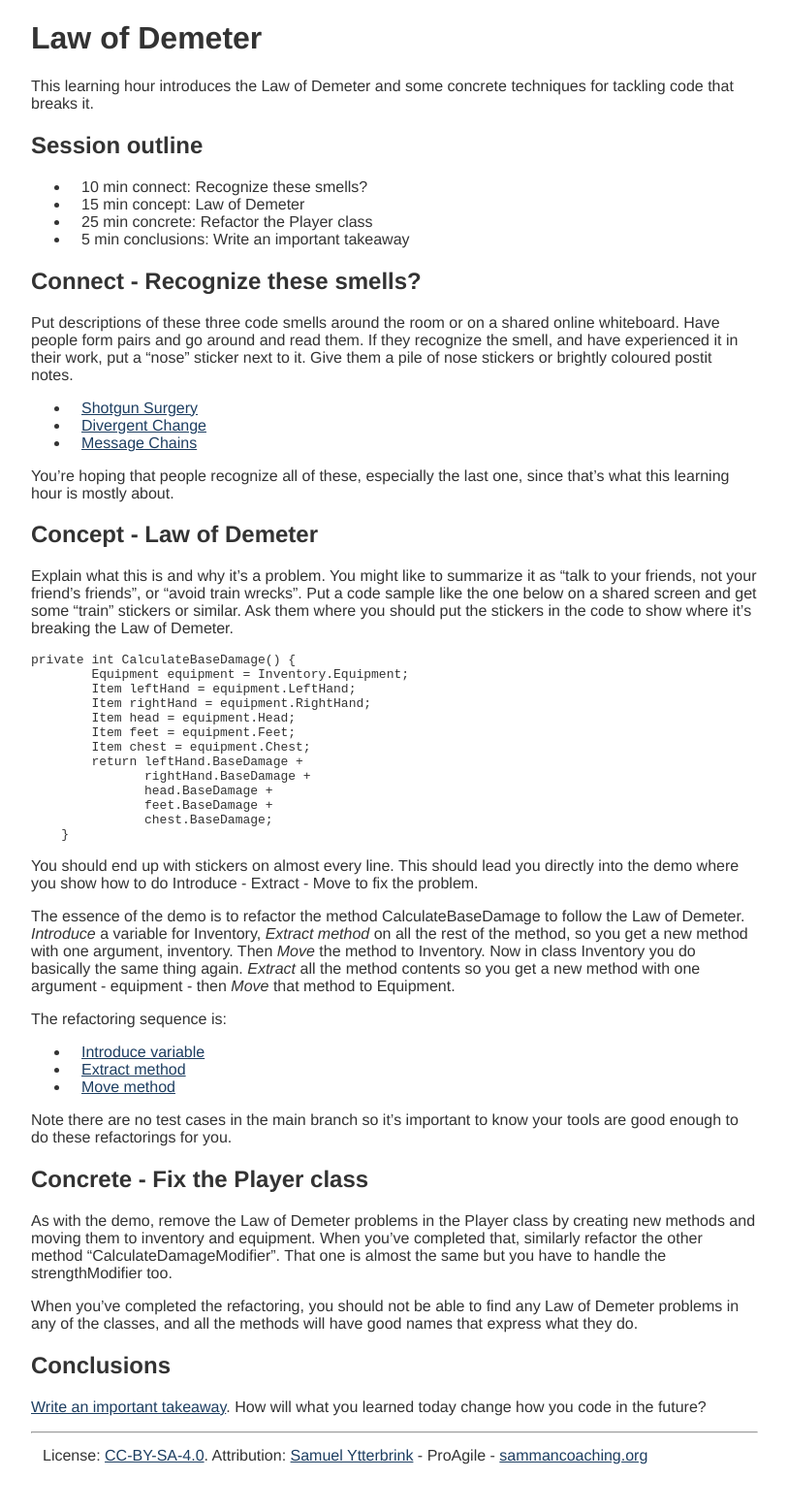
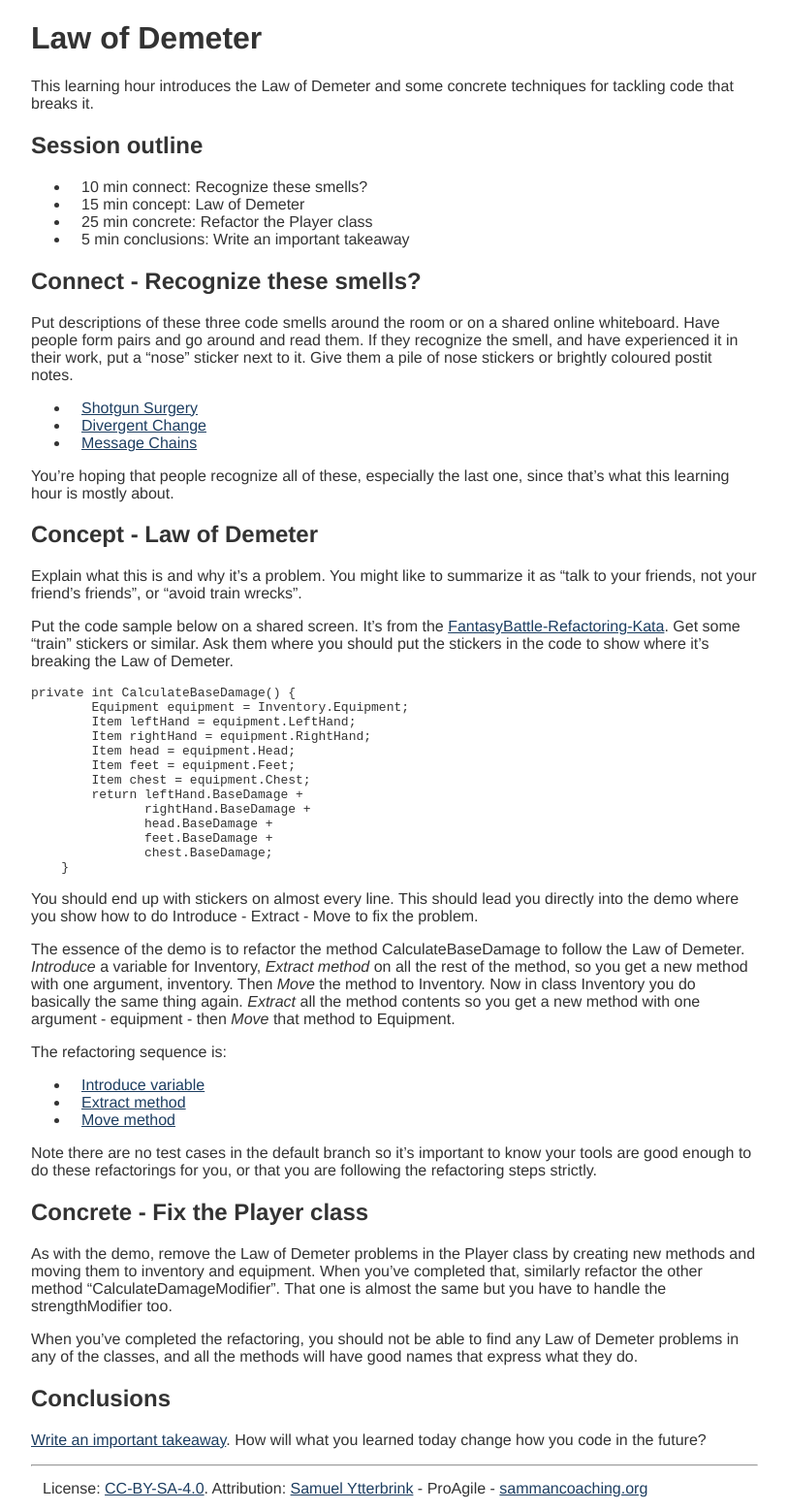
Before and after one commit to sammancoaching/website, a Jekyll site: the page built from _learning_hours/refactoring/law_of_demeter.md, in a window 1280 px wide. Shown: the whole page at 97% size, without its empty margins (233-1046 px from the left). Built offline with Jekyll 4.4.1, drawn with Linux system fonts in a browser that asks for light colours; before the commit the page ends 1524 px from its top, so only the background shows below that.

Commit message:
add link to kata sourcecode

```diff
--- a/_learning_hours/refactoring/law_of_demeter.md
+++ b/_learning_hours/refactoring/law_of_demeter.md
@@ -30,7 +30,9 @@ Put descriptions of these three code smells around the room or on a shared onlin
 You're hoping that people recognize all of these, especially the last one, since that's what this learning hour is mostly about.
 
 ## Concept - Law of Demeter
-Explain what this is and why it's a problem. You might like to summarize it as "talk to your friends, not your friend's friends", or "avoid train wrecks". Put a code sample like the one below on a shared screen and get some "train" stickers or similar. Ask them where you should put the stickers in the code to show where it's breaking the Law of Demeter.
+Explain what this is and why it's a problem. You might like to summarize it as "talk to your friends, not your friend's friends", or "avoid train wrecks".
+
+Put the code sample below on a shared screen. It's from the [FantasyBattle-Refactoring-Kata](https://github.com/Neppord/FantasyBattle-Refactoring-Kata).  Get some "train" stickers or similar. Ask them where you should put the stickers in the code to show where it's breaking the Law of Demeter.
 
     private int CalculateBaseDamage() {
             Equipment equipment = Inventory.Equipment;
@@ -55,7 +57,7 @@ The refactoring sequence is:
 * [Extract method]({% link _refactorings/extract_function.md %})
 * [Move method]({% link _refactorings/move_function.md %})
 
-Note there are no test cases in the main branch so it's important to know your tools are good enough to do these refactorings for you.
+Note there are no test cases in the default branch so it's important to know your tools are good enough to do these refactorings for you, or that you are following the refactoring steps strictly.
 
 ## Concrete - Fix the Player class
 As with the demo, remove the Law of Demeter problems in the Player class by creating new methods and moving them to inventory and equipment. When you've completed that, similarly refactor the other method "CalculateDamageModifier". That one is almost the same but you have to handle the strengthModifier too.
```
